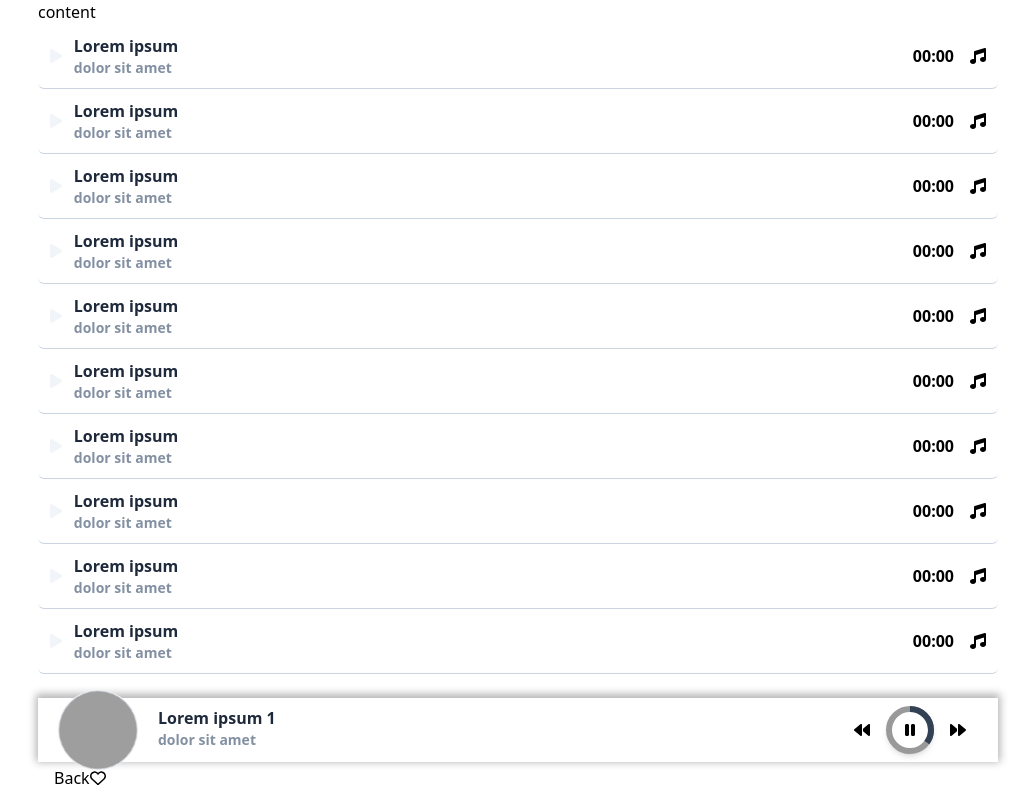
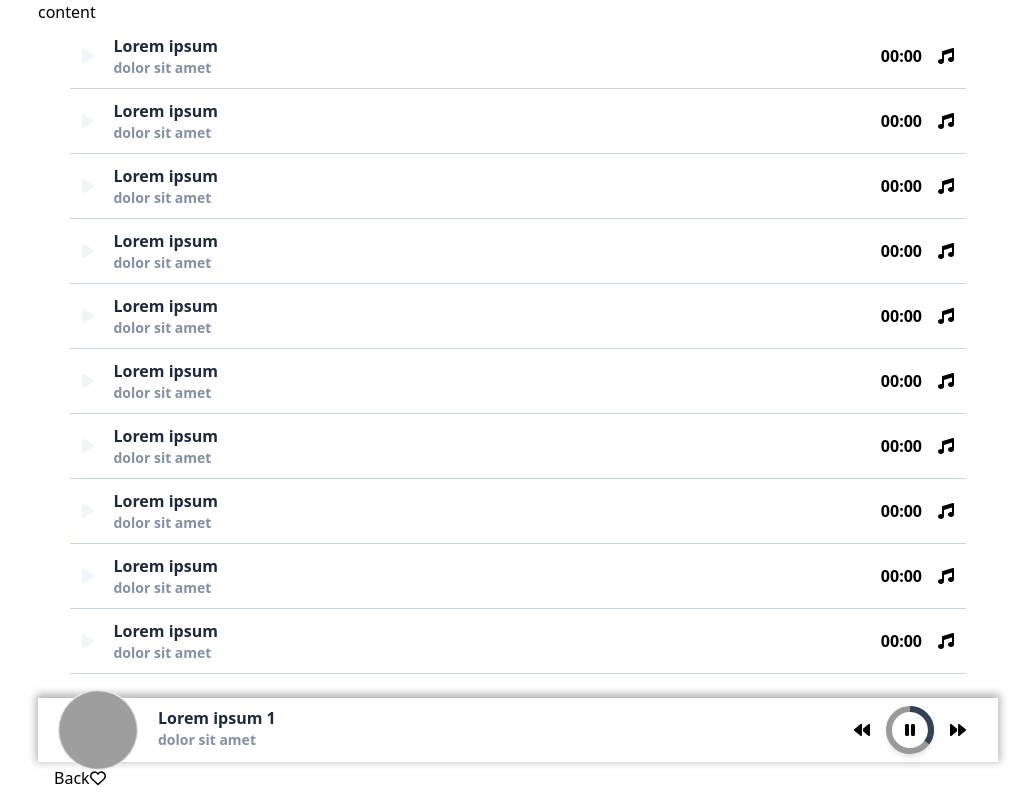
Before and after one commit to markterence/jukebox, a Nuxt app: page / in a window 1280 px wide. Shown: the whole page, without its empty margins (122-1157 px from the left). Built offline with nearby package versions, Linux system fonts and the light colour scheme; grey boxes are pictures that could not be loaded.

Commit message:
fix: use headless ui to create selectable list

```diff
--- a/components/Track.vue
+++ b/components/Track.vue
@@ -1,19 +1,26 @@
 <template>
   <div
-    class="flex flex-col border-b border-b-solid border-b-slate-300 rounded-md"
+    :class="{
+      'rounded-md': props.active,
+      [$style.shadow]: props.active,
+    }"
+    class="track flex flex-col border-b border-b-solid border-b-slate-300 shadow-black"
   >
-    <button class="flex items-center h-16 rounded-md text-left">
+    <button
+      :class="{ 'rounded-md': props.active }"
+      class="flex items-center h-16 rounded-md text-left"
+    >
       <!-- start -->
       <div
-        :class="{ 'bg-slate-700': props.active }"
-        class="w-10 px-1 text-slate-100 rounded-l-md h-full flex justify-center items-center flex-col"
+        :class="{ 'bg-slate-700 rounded-l-md': props.active }"
+        class="w-10 px-1 text-slate-100 h-full flex justify-center items-center flex-col"
       >
         <div>
           <font-awesome-icon icon="fa-solid fa-play" />
         </div>
       </div>
 
-      <div class="w-full">
+      <div class="w-full px-2">
         <div class="flex flex-col relative w-full">
           <div class="font-bold text-slate-800">Lorem ipsum</div>
           <div class="text-sm text-slate-500/80 font-semibold">
@@ -41,3 +48,9 @@ const props = defineProps({
   },
 });
 </script>
+
+<style module>
+.shadow {
+  box-shadow: 0 0px 18px 3px rgba(0, 0, 0, 0.48);
+}
+</style>
--- a/pages/index.vue
+++ b/pages/index.vue
@@ -3,12 +3,21 @@
     <div class="flex flex-col w-full h-full">
       <div class="h-full">
         content
-        <Track
-          v-for="i in 10"
-          :key="i"
-          @click="playTrack(i)"
-          :active="active"
-        ></Track>
+
+        <div class="px-8">
+          <ul class="tracklist flex flex-col-reverse">
+            <Listbox>
+              <ListboxOption
+                v-for="i in 10"
+                :key="i"
+                :value="i"
+                v-slot="{ active, selected }"
+              >
+                <Track @click="playTrack(i)" :active="selected"></Track>
+              </ListboxOption>
+            </Listbox>
+          </ul>
+        </div>
       </div>
       <div class="w-full">
         <PlayerFooter />
@@ -27,6 +36,12 @@
 
 <script setup>
 import { ref } from "vue";
+import {
+  Listbox,
+  ListboxButton,
+  ListboxOptions,
+  ListboxOption,
+} from "@headlessui/vue";
 
 const active = ref(false);
 
```
